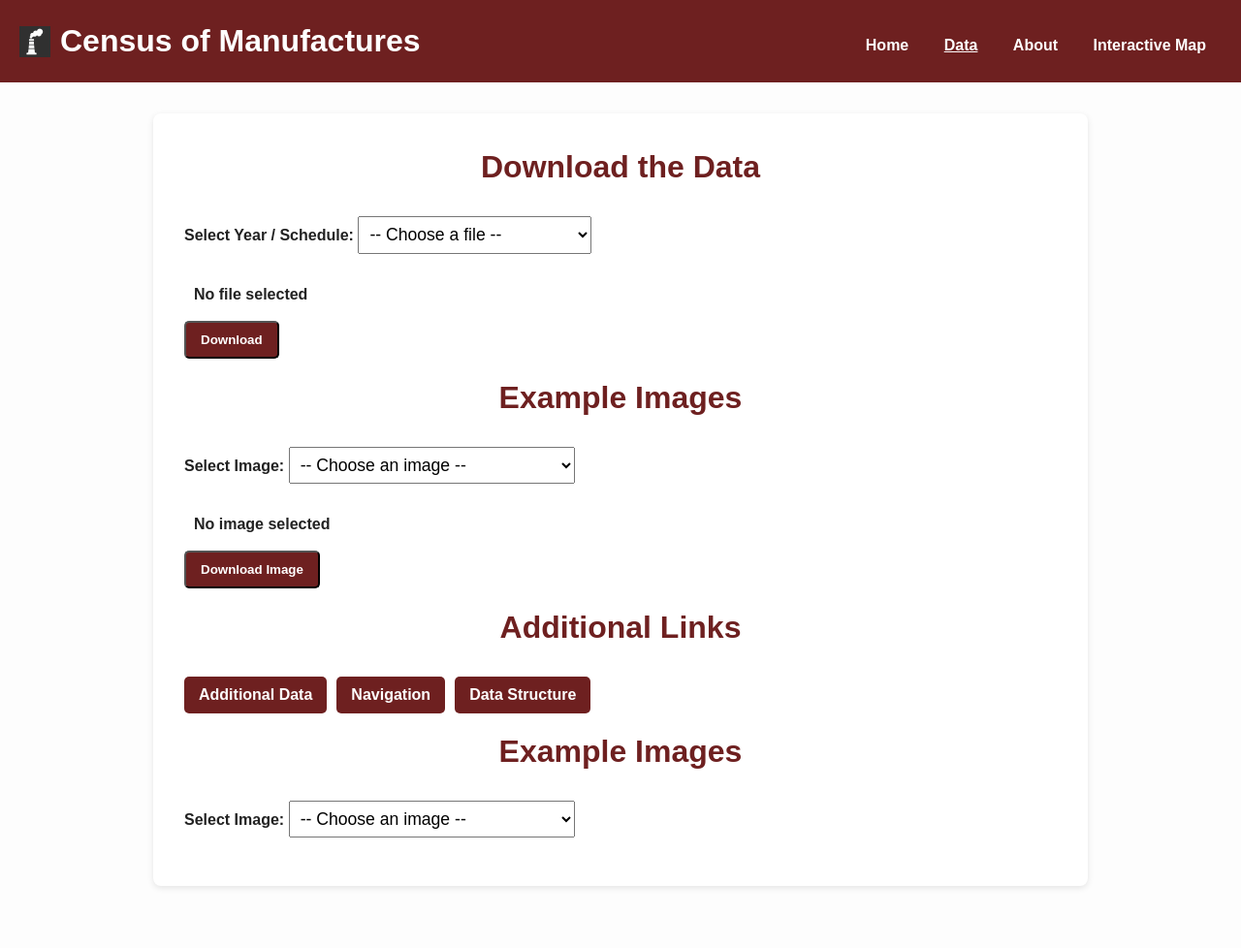
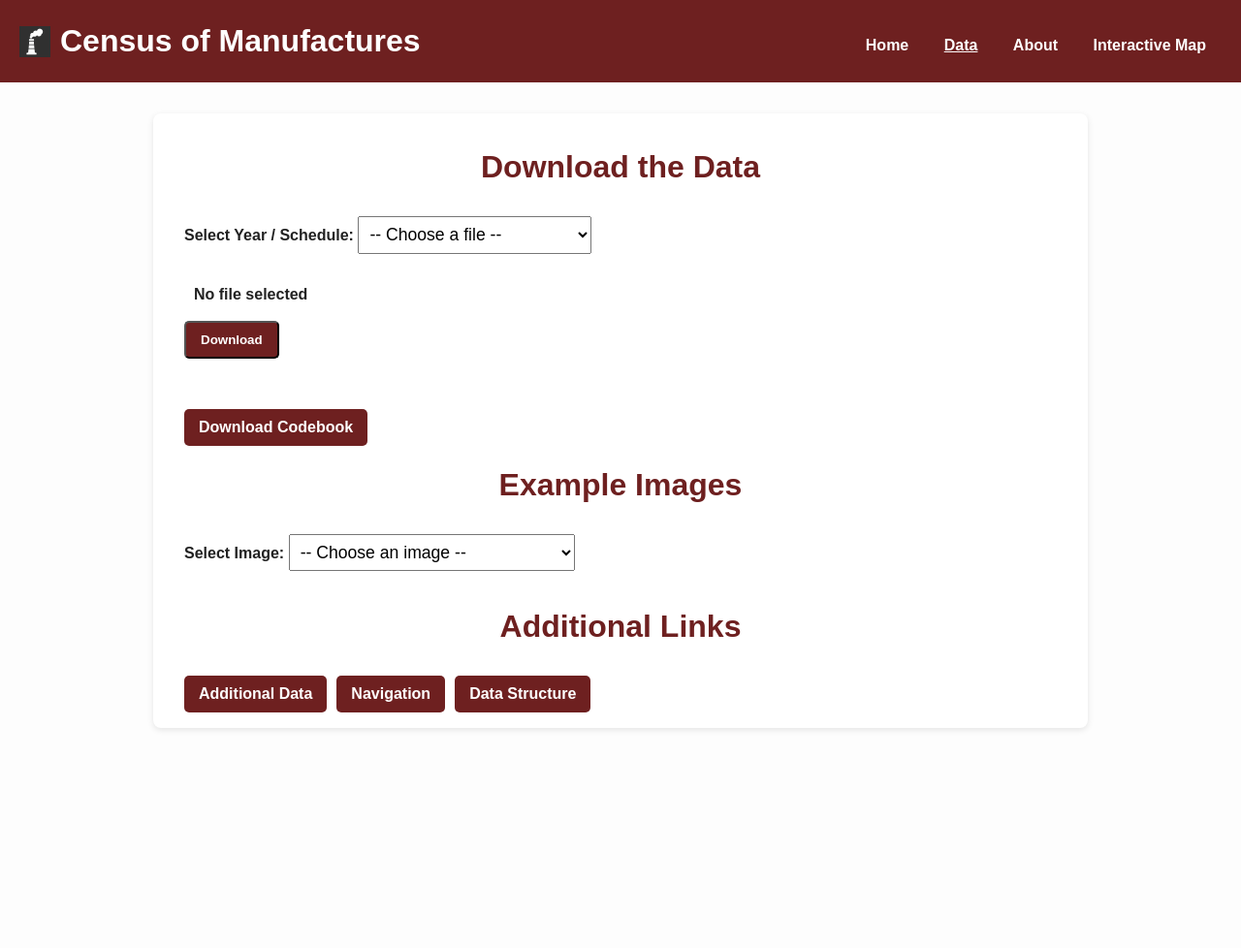
Before and after one commit to allen-otterstrom/CMF_data, a Jekyll site: the page built from get-data.md, in a window 1280 px wide. Shown: the whole page at 97% size. Built offline with Jekyll 4.4.1, drawn with Linux system fonts in a browser that asks for light colours; after the commit the page ends 900 px from its top, so only the background shows below that; some of the changed lines change nothing that is shown.

Commit message:
Update get-data.md

```diff
--- a/get-data.md
+++ b/get-data.md
@@ -30,10 +30,13 @@ title: Get the Data
 <br><br>
 <button class="button" onclick="downloadSelectedFile()">Download</button>
 
+<br><br>
+<a class="button" href="codebook.pdf" download>Download Codebook</a>
+
 # Example Images
 
 <label for="images-dropdown"><strong>Select Image:</strong></label>
-<select id="images-dropdown" onchange="updateSelectedFile(this.value)">
+<select id="images-dropdown" onchange="openImageModal(this.value)">
   <option value="">-- Choose an image --</option>
   <option value="images/photo1.jpg">1850 Manuscript Image</option>
   <option value="images/photo2.jpg">1860 Manuscript Image</option>
@@ -53,9 +56,6 @@ title: Get the Data
   <option value="images/photo16.jpg">1880 Special Schedule 12 Image</option>
 </select>
 
-<span id="selected-image" style="margin-left: 10px; font-weight: bold;">No image selected</span>
-<br><br>
-<button class="button" onclick="downloadSelectedImage()">Download Image</button>
 
 # Additional Links
 
@@ -108,28 +108,6 @@ function downloadSelectedImage() {
 }
 </script>
 
-# Example Images
-
-<label for="images-dropdown"><strong>Select Image:</strong></label>
-<select id="images-dropdown" onchange="openImageModal(this.value)">
-  <option value="">-- Choose an image --</option>
-  <option value="images/photo1.jpg">1850 Manuscript Image</option>
-  <option value="images/photo2.jpg">1860 Manuscript Image</option>
-  <option value="images/photo3.jpg">1870 Manuscript Image</option>
-  <option value="images/photo4.jpg">1880 General Schedule Image</option>
-  <option value="images/photo5.jpg">1880 Special Schedule 1 Image</option>
-  <option value="images/photo6.jpg">1880 Special Schedule 2 Image</option>
-  <option value="images/photo7.jpg">1880 Special Schedule 3 Image</option>
-  <option value="images/photo8.jpg">1880 Special Schedule 4 Image</option>
-  <option value="images/photo9.jpg">1880 Special Schedule 5 Image</option>
-  <option value="images/photo10.jpg">1880 Special Schedule 6 Image</option>
-  <option value="images/photo11.jpg">1880 Special Schedule 7 Image</option>
-  <option value="images/photo12.jpg">1880 Special Schedule 8 Image</option>
-  <option value="images/photo13.jpg">1880 Special Schedule 9 Image</option>
-  <option value="images/photo14.jpg">1880 Special Schedule 10 Image</option>
-  <option value="images/photo15.jpg">1880 Special Schedule 11 Image</option>
-  <option value="images/photo16.jpg">1880 Special Schedule 12 Image</option>
-</select>
 
 <!-- The Modal -->
 <div id="imageModal" class="modal">
```
